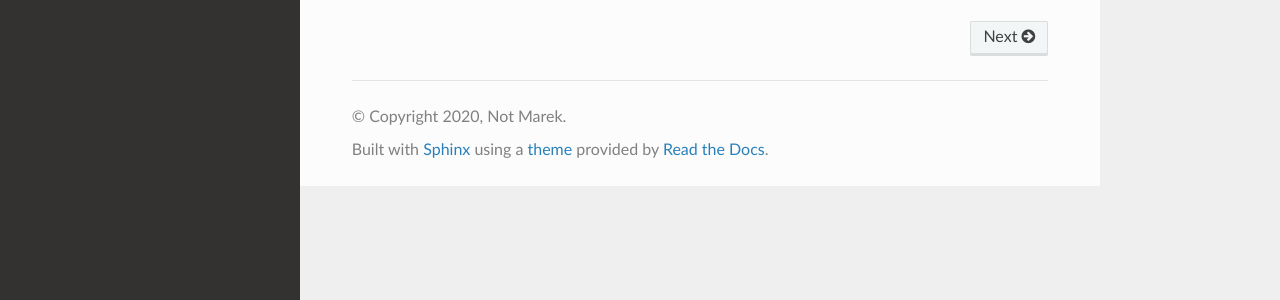
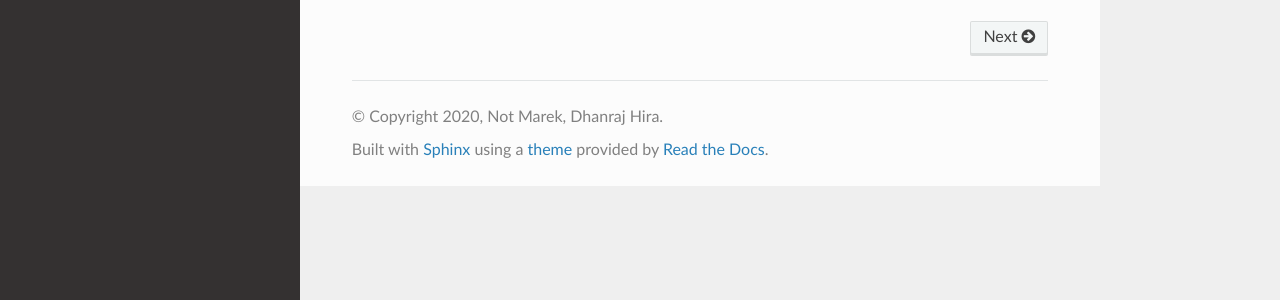
Before and after one commit to notmarek/Sakurajima, a Sphinx documentation site: the page built from docs/source/index.rst, in a window 1280 px wide. Shown: the part 392-692 px from the top of the page. Built offline with Sphinx 7.4.7 and the Read the Docs theme 2.0.0, drawn with Linux system fonts in a browser that asks for light colours.

Commit message:
Fixed some minor issues

```diff
--- a/docs/source/conf.py
+++ b/docs/source/conf.py
@@ -19,8 +19,8 @@ import sphinx_rtd_theme
 # -- Project information -----------------------------------------------------
 
 project = 'Sakurajima'
-copyright = '2020, Not Marek'
-author = 'Not Marek'
+copyright = '2020, Not Marek, Dhanraj Hira'
+author = 'Not Marek, Dhanraj Hira'
 
 
 # -- General configuration ---------------------------------------------------
```
Also changed, not shown: 9 other files.
